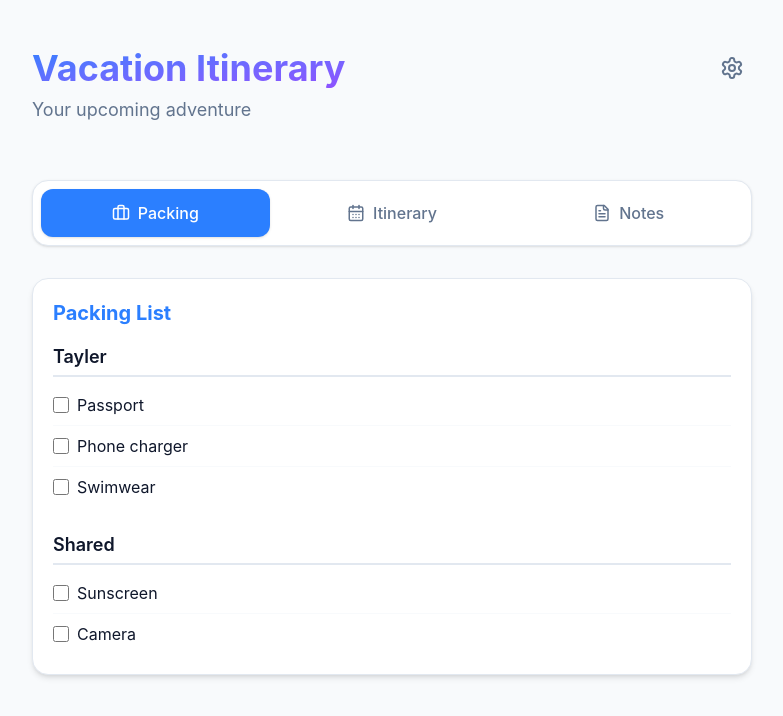
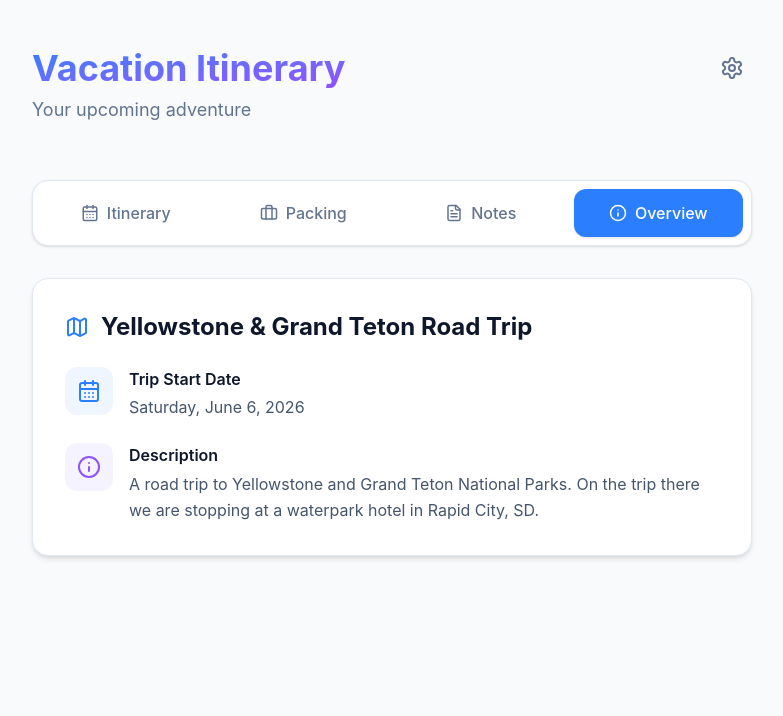
Before and after one commit to taylerjtodd/vacation, a React (Vite) app: page / in a window 1280 px wide. Shown: the top 716 px of the page, without its empty margins (248-1031 px from the left). Built offline with nearby package versions, Linux system fonts and the light colour scheme.

Commit message:
structure data so we can have multiple vacations

```diff
--- /dev/null
+++ b/public/vacations.json
@@ -0,0 +1,9 @@
+[
+  {
+    "id": "yellowstone",
+    "title": "Yellowstone & Grand Teton Road Trip",
+    "description": "A road trip to Yellowstone and Grand Teton National Parks. On the trip there we are stopping at a waterpark hotel in Rapid City, SD.",
+    "startDate": "2026-06-06",
+    "folderName": "yellowstone"
+  }
+]
--- a/public/events.json
+++ b/public/yellowstone/events.json
@@ -3,7 +3,7 @@
     "id": 1,
     "type": "hotel",
     "title": "Hotel in Rapid City, SD",
-    "date": "2026-06-06",
+    "dayNumber": 1,
     "startTime": "15:00",
     "endTime": "16:00",
     "location": "La Quinta Inn and Suites by Wyndham at WaTiki Waterpark",
@@ -15,7 +15,7 @@
     "id": 2,
     "type": "hotel",
     "title": "West Gate KOA",
-    "date": "2026-06-08",
+    "dayNumber": 3,
     "startTime": "15:00",
     "endTime": "16:00",
     "location": "Yellowstone Park / West Gate KOA Holiday",
@@ -27,7 +27,7 @@
     "id": 3,
     "type": "hotel",
     "title": "Hotel in Gardiner, MT",
-    "date": "2026-06-07",
+    "dayNumber": 2,
     "startTime": "15:00",
     "endTime": "16:00",
     "location": "Travelodge by Wyndham Gardiner Yellowstone Park North",
@@ -39,7 +39,7 @@
     "id": 4,
     "type": "hotel",
     "title": "Jackson Lake Lodge",
-    "date": "2026-06-09",
+    "dayNumber": 4,
     "startTime": "15:00",
     "endTime": "16:00",
     "location": "Jackson Lake Lodge",
--- a/src/App.tsx
+++ b/src/App.tsx
@@ -1,12 +1,15 @@
 import { useState, useEffect } from 'react';
-import { CalendarDays, WifiOff, FileText, Briefcase, Settings } from 'lucide-react';
+import { CalendarDays, WifiOff, FileText, Briefcase, Settings, Info } from 'lucide-react';
 import ItineraryTab from './components/ItineraryTab';
 import PackingTab from './components/PackingTab';
 import NotesTab from './components/NotesTab';
-import { VacationEvent, PackingItem, LocalData } from './types';
+import OverviewTab from './components/OverviewTab';
+import { VacationEvent, PackingItem, LocalData, Vacation } from './types';
 import './index.css';
 
 function App() {
+  const [vacations, setVacations] = useState<Vacation[]>([]);
+  const [currentVacation, setCurrentVacation] = useState<Vacation | null>(null);
   const [events, setEvents] = useState<VacationEvent[]>([]);
   const [packingList, setPackingList] = useState<PackingItem[]>([]);
   const [loading, setLoading] = useState(true);
@@ -97,21 +100,54 @@ function App() {
   }, []);
 
   useEffect(() => {
+    fetch('vacations.json')
+      .then(res => {
+        if (!res.ok) throw new Error('Failed to load vacations');
+        return res.json();
+      })
+      .then((data: Vacation[]) => {
+        setVacations(data);
+        if (data.length > 0) {
+          setCurrentVacation(data[0]);
+        } else {
+          setLoading(false);
+          setError('No vacations found.');
+        }
+      })
+      .catch(err => {
+        console.error(err);
+        setError('Failed to load vacations.');
+        setLoading(false);
+      });
+  }, []);
+
+  useEffect(() => {
+    if (!currentVacation) return;
+    setLoading(true);
+
     Promise.all([
-      fetch('events.json').then(res => {
+      fetch(`${currentVacation.folderName}/events.json`).then(res => {
         if (!res.ok) throw new Error('Failed to load events');
         return res.json();
       }),
-      fetch('packing.json').then(res => {
+      fetch(`${currentVacation.folderName}/packing.json`).then(res => {
         if (!res.ok) throw new Error('Failed to load packing list');
         return res.json();
       })
     ])
       .then(([eventsData, packingData]) => {
-        // Sort by date and time
-        const sorted = eventsData.sort((a: VacationEvent, b: VacationEvent) => {
-          const dateA = new Date(`${a.date}T${a.startTime}`);
-          const dateB = new Date(`${b.date}T${b.startTime}`);
+        const mappedEvents = eventsData.map((e: VacationEvent) => {
+          const date = new Date(`${currentVacation.startDate}T12:00:00`);
+          date.setDate(date.getDate() + (e.dayNumber - 1));
+          return {
+            ...e,
+            date: `${date.getFullYear()}-${String(date.getMonth() + 1).padStart(2, '0')}-${String(date.getDate()).padStart(2, '0')}`
+          };
+        });
+
+        const sorted = mappedEvents.sort((a: VacationEvent, b: VacationEvent) => {
+          const dateA = new Date(`${a.date!}T${a.startTime}`);
+          const dateB = new Date(`${b.date!}T${b.startTime}`);
           return dateA.getTime() - dateB.getTime();
         });
         setEvents(sorted);
@@ -121,23 +157,23 @@ function App() {
           const firstEventDateStr = sorted[0].date;
           const today = new Date();
           const todayStr = `${today.getFullYear()}-${String(today.getMonth() + 1).padStart(2, '0')}-${String(today.getDate()).padStart(2, '0')}`;
-          if (todayStr < firstEventDateStr) {
-            setActiveTab('packing');
+          if (firstEventDateStr && todayStr < firstEventDateStr) {
+            setActiveTab('overview');
           } else {
             setActiveTab('itinerary');
           }
         } else {
-          setActiveTab('packing');
+          setActiveTab('overview');
         }
 
         setLoading(false);
       })
       .catch(err => {
         console.error(err);
-        setError('Failed to load data. Please try again later.');
+        setError('Failed to load vacation data. Please try again later.');
         setLoading(false);
       });
-  }, []);
+  }, [currentVacation]);
 
   useEffect(() => {
     if (loading || events.length === 0 || activeTab !== 'itinerary') return;
@@ -145,7 +181,7 @@ function App() {
     const today = new Date();
     const todayStr = `${today.getFullYear()}-${String(today.getMonth() + 1).padStart(2, '0')}-${String(today.getDate()).padStart(2, '0')}`;
 
-    const uniqueDates = [...new Set(events.map(e => e.date))].sort();
+    const uniqueDates = [...new Set(events.map(e => e.date).filter(Boolean) as string[])].sort();
     let targetDate = uniqueDates.find(d => d >= todayStr);
 
     if (!targetDate && uniqueDates.length > 0) {
@@ -166,6 +202,7 @@ function App() {
   if (error) return <div className="text-center p-8 text-red-500">{error}</div>;
 
   const groupedEvents = events.reduce((acc: Record<string, VacationEvent[]>, event) => {
+    if (!event.date) return acc;
     if (!acc[event.date]) {
       acc[event.date] = [];
     }
@@ -204,16 +241,16 @@ function App() {
 
       <div className="flex gap-2 mb-8 bg-white dark:bg-slate-800 p-2 rounded-2xl shadow-sm border border-slate-200 dark:border-slate-700 overflow-x-auto snap-x">
         <button
+          className={`flex-1 flex items-center justify-center gap-2 px-4 py-3 rounded-xl font-medium cursor-pointer transition-all duration-200 whitespace-nowrap snap-center min-w-[120px] ${activeTab === 'itinerary' ? 'bg-blue-500 text-white shadow-sm' : 'bg-transparent text-slate-500 hover:bg-slate-50 hover:text-slate-900 dark:hover:bg-slate-700 dark:hover:text-slate-50'}`}
+          onClick={() => setActiveTab('itinerary')}
+        >
+          <CalendarDays size={18} /> Itinerary
+        </button>
+        <button
           className={`flex-1 flex items-center justify-center gap-2 px-4 py-3 rounded-xl font-medium cursor-pointer transition-all duration-200 whitespace-nowrap snap-center min-w-[120px] ${activeTab === 'packing' ? 'bg-blue-500 text-white shadow-sm' : 'bg-transparent text-slate-500 hover:bg-slate-50 hover:text-slate-900 dark:hover:bg-slate-700 dark:hover:text-slate-50'}`}
           onClick={() => setActiveTab('packing')}
         >
           <Briefcase size={18} /> Packing
-        </button>
-        <button
-          className={`flex-1 flex items-center justify-center gap-2 px-4 py-3 rounded-xl font-medium cursor-pointer transition-all duration-200 whitespace-nowrap snap-center min-w-[120px] ${activeTab === 'itinerary' ? 'bg-blue-500 text-white shadow-sm' : 'bg-transparent text-slate-500 hover:bg-slate-50 hover:text-slate-900 dark:hover:bg-slate-700 dark:hover:text-slate-50'}`}
-          onClick={() => setActiveTab('itinerary')}
-        >
-          <CalendarDays size={18} /> Itinerary
         </button>
         <button
           className={`flex-1 flex items-center justify-center gap-2 px-4 py-3 rounded-xl font-medium cursor-pointer transition-all duration-200 whitespace-nowrap snap-center min-w-[120px] ${activeTab === 'notes' ? 'bg-blue-500 text-white shadow-sm' : 'bg-transparent text-slate-500 hover:bg-slate-50 hover:text-slate-900 dark:hover:bg-slate-700 dark:hover:text-slate-50'}`}
@@ -221,9 +258,19 @@ function App() {
         >
           <FileText size={18} /> Notes
         </button>
+        <button
+          className={`flex-1 flex items-center justify-center gap-2 px-4 py-3 rounded-xl font-medium cursor-pointer transition-all duration-200 whitespace-nowrap snap-center min-w-[120px] ${activeTab === 'overview' ? 'bg-blue-500 text-white shadow-sm' : 'bg-transparent text-slate-500 hover:bg-slate-50 hover:text-slate-900 dark:hover:bg-slate-700 dark:hover:text-slate-50'}`}
+          onClick={() => setActiveTab('overview')}
+        >
+          <Info size={18} /> Overview
+        </button>
       </div>
 
       <div className="animate-in fade-in slide-in-from-bottom-2 duration-300">
+        {activeTab === 'overview' && currentVacation && (
+          <OverviewTab vacation={currentVacation} />
+        )}
+
         {activeTab === 'itinerary' && (
           <ItineraryTab
             groupedEvents={groupedEvents}
--- /dev/null
+++ b/src/components/OverviewTab.tsx
@@ -0,0 +1,44 @@
+import { Vacation } from '../types';
+import { CalendarDays, Map as MapIcon, Info } from 'lucide-react';
+
+interface Props {
+  vacation: Vacation;
+}
+
+export default function OverviewTab({ vacation }: Props) {
+  const formatDate = (dateStr: string) => {
+    const options: Intl.DateTimeFormatOptions = { weekday: 'long', month: 'long', day: 'numeric', year: 'numeric' };
+    return new Date(`${dateStr}T12:00:00`).toLocaleDateString('en-US', options);
+  };
+
+  return (
+    <div className="bg-white dark:bg-slate-800 rounded-2xl p-6 md:p-8 shadow-md border border-slate-200 dark:border-slate-700">
+      <h2 className="text-2xl font-bold text-slate-900 dark:text-slate-50 mb-6 flex items-center gap-3">
+        <MapIcon className="text-blue-500" />
+        {vacation.title}
+      </h2>
+
+      <div className="flex flex-col gap-6">
+        <div className="flex items-start gap-4">
+          <div className="p-3 bg-blue-50 dark:bg-blue-900/30 rounded-xl text-blue-500 shrink-0">
+            <CalendarDays size={24} />
+          </div>
+          <div>
+            <h3 className="font-semibold text-slate-900 dark:text-slate-50 mb-1">Trip Start Date</h3>
+            <p className="text-slate-600 dark:text-slate-400">{formatDate(vacation.startDate)}</p>
+          </div>
+        </div>
+
+        <div className="flex items-start gap-4">
+          <div className="p-3 bg-violet-50 dark:bg-violet-900/30 rounded-xl text-violet-500 shrink-0">
+            <Info size={24} />
+          </div>
+          <div>
+            <h3 className="font-semibold text-slate-900 dark:text-slate-50 mb-1">Description</h3>
+            <p className="text-slate-600 dark:text-slate-400 leading-relaxed">{vacation.description}</p>
+          </div>
+        </div>
+      </div>
+    </div>
+  );
+}
```
Also changed, not shown: src/types.ts (+11 -2 lines), public/yellowstone/packing.json (renamed from public/packing.json).
